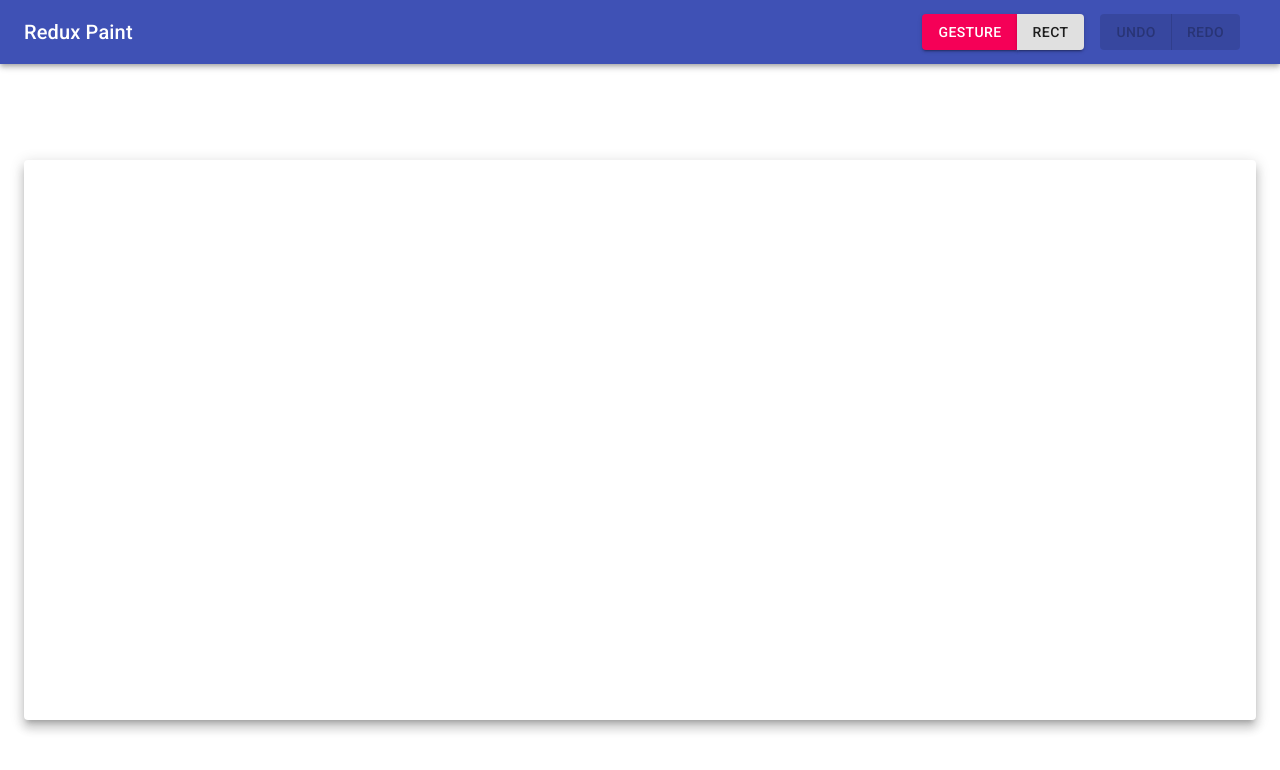
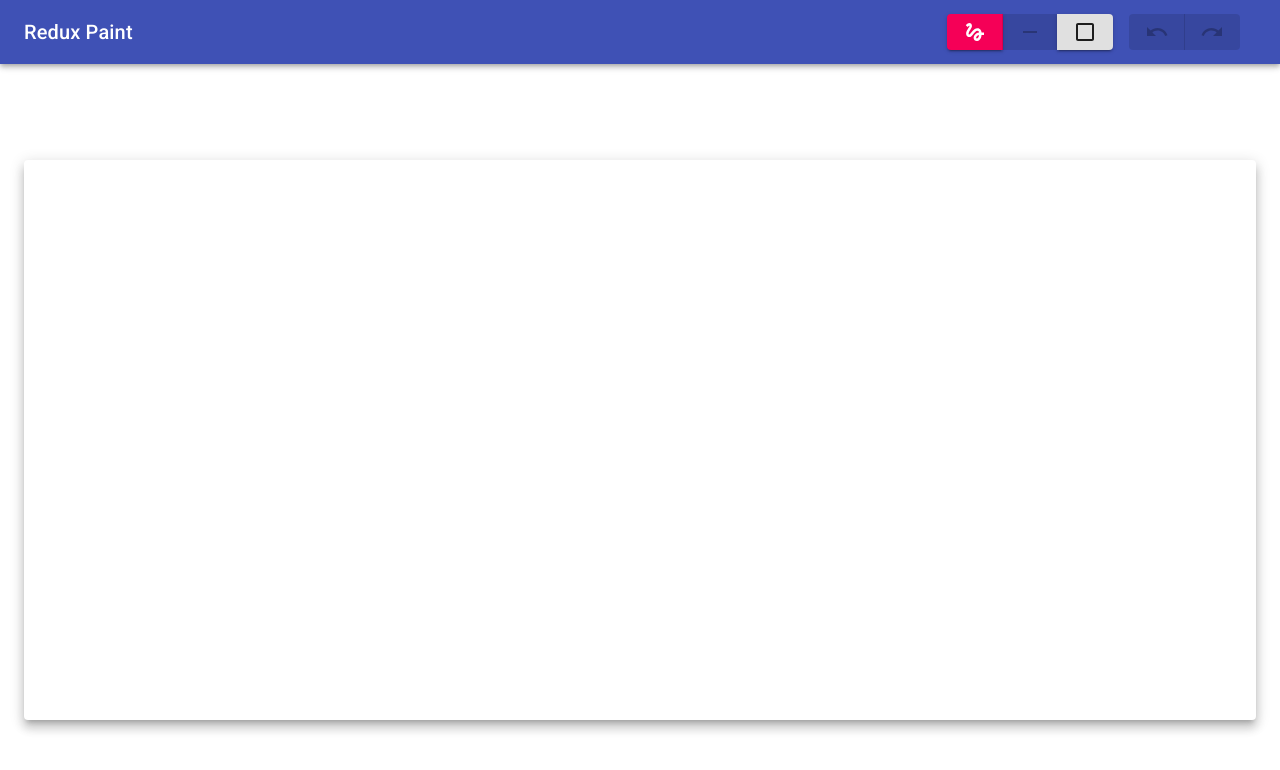
Before and after one commit to jamesmoriarty/redux-paint, a React (Create React App) app: page / in a window 1280 px wide. Shown: the top 770 px of the page. Built offline with nearby package versions, Linux system fonts and the light colour scheme.

Commit message:
refinement: use icon buttons.

```diff
--- a/package.json
+++ b/package.json
@@ -5,6 +5,7 @@
   "homepage": "https://jamesmoriarty.github.io/redux-paint",
   "dependencies": {
     "@material-ui/core": "^4.11.0",
+    "@material-ui/icons": "^4.9.1",
     "@reduxjs/toolkit": "^1.4.0",
     "@testing-library/jest-dom": "^4.2.4",
     "@testing-library/react": "^9.5.0",
--- a/public/index.html
+++ b/public/index.html
@@ -15,7 +15,10 @@
       user's mobile device or desktop. See https://developers.google.com/web/fundamentals/web-app-manifest/
     -->
     <link rel="manifest" href="%PUBLIC_URL%/manifest.json" />
-    <link rel="stylesheet" href="https://fonts.googleapis.com/css?family=Roboto:300,400,500,700&display=swap" />
+    <link
+      rel="stylesheet"
+      href="https://fonts.googleapis.com/css?family=Roboto:300,400,500,700&display=swap"
+    />
     <style>
       body {
         margin: 0;
--- a/src/App.js
+++ b/src/App.js
@@ -7,6 +7,11 @@ import Typography from "@material-ui/core/Typography";
 import Card from "@material-ui/core/Card";
 import Container from "@material-ui/core/Container";
 import Button from "@material-ui/core/Button";
+import UndoIcon from "@material-ui/icons/Undo";
+import RedoIcon from "@material-ui/icons/Redo";
+import GestureIcon from "@material-ui/icons/Gesture";
+import LineIcon from "@material-ui/icons/Remove";
+import RectIcon from "@material-ui/icons/CheckBoxOutlineBlank";
 import ButtonGroup from "@material-ui/core/ButtonGroup";
 import Canvas from "./components/Canvas";
 import { OP_TYPE_RECT, OP_TYPE_GESTURE } from "./constants";
@@ -47,20 +52,19 @@ function App({ history, future, type, dispatch }) {
             <Button
               variant="contained"
               color={type === OP_TYPE_GESTURE ? "secondary" : "default"}
-            onClick={() =>
-              dispatch(opSetType(OP_TYPE_GESTURE))
-            }
+              onClick={() => dispatch(opSetType(OP_TYPE_GESTURE))}
             >
-            Gesture
+              <GestureIcon />
+            </Button>
+            <Button variant="contained" disabled={true}>
+              <LineIcon />
             </Button>
             <Button
               variant="contained"
               color={type === OP_TYPE_RECT ? "secondary" : "default"}
-            onClick={() =>
-              dispatch(opSetType(OP_TYPE_RECT))
-            }
+              onClick={() => dispatch(opSetType(OP_TYPE_RECT))}
             >
-            Rect
+              <RectIcon />
             </Button>
           </ButtonGroup>
           <ButtonGroup className={classes.toolButtonGroup}>
@@ -71,7 +75,7 @@ function App({ history, future, type, dispatch }) {
                 dispatch(undo());
               }}
             >
-            Undo
+              <UndoIcon />
             </Button>
             <Button
               variant="contained"
@@ -80,7 +84,7 @@ function App({ history, future, type, dispatch }) {
                 dispatch(redo());
               }}
             >
-            Redo
+              <RedoIcon />
             </Button>
           </ButtonGroup>
         </Toolbar>
--- a/src/components/Canvas.js
+++ b/src/components/Canvas.js
@@ -46,9 +46,8 @@ function Canvas({ history, dispatch, type, strokeStyle }) {
     },
     handleEvent = (event) => {
       switch (type) {
+        case OP_TYPE_RECT:
         case OP_TYPE_GESTURE:
-          return handleEventAs(type, strokeStyle, event);
-        case OP_TYPE_RECT:
           return handleEventAs(type, strokeStyle, event);
         default:
           throw new Error("unknown op.type: ", type);
```
Also changed, not shown: 3 other files (tests, documents, lock files or other folders). Lines whose indentation alone changed are shown as unchanged.
